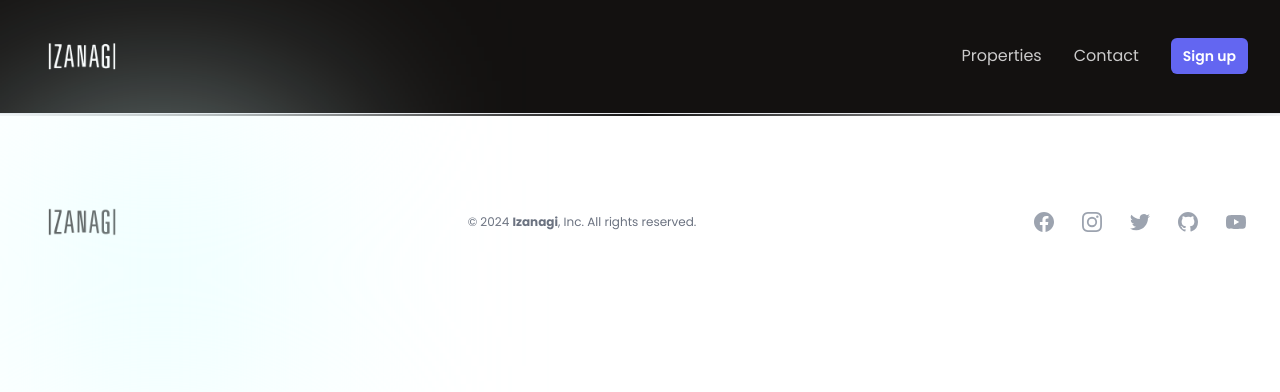
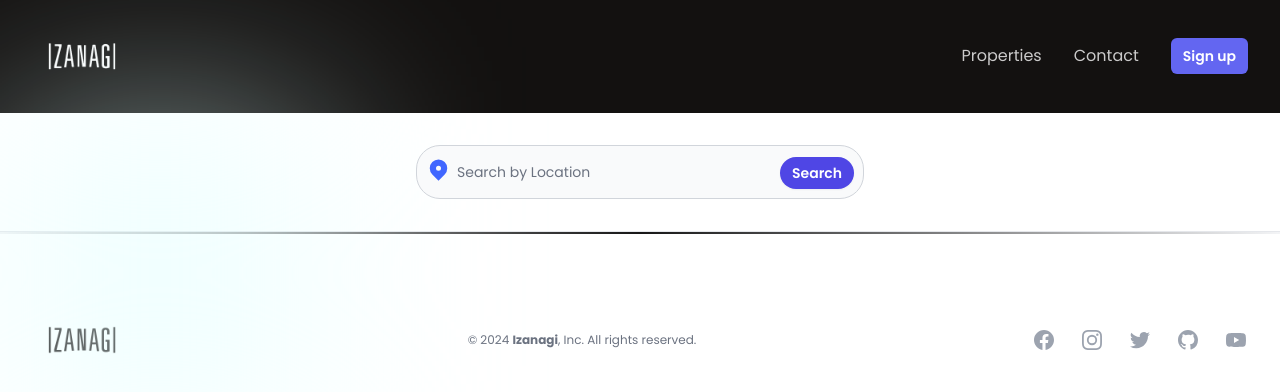
Before and after one commit to LaithFerjeoui/Full-Stack-Real-Estate-IZANAGI, a React (Vite) app in the folder client side/: page /properties in a window 1280 px wide. Shown: the top 392 px of the page. Built offline with nearby package versions, Linux system fonts and the light colour scheme.

Commit message:
properties and routes

```diff
--- a/client side/src/components/Carousel.jsx
+++ b/client side/src/components/Carousel.jsx
@@ -4,6 +4,7 @@ import "swiper/css";
 import data from "../utils/slider.json";
 import { sliderSettings } from "../utils/common.js";
 import "./SwiperButtons.css";
+import PropertyCard from "./PropertyCard.jsx";
 const Carousel = () => {
   return (
     <section className="r-wrapper">
@@ -17,17 +18,7 @@ const Carousel = () => {
           <SlideNextButton />
           {data.map((card, i) => (
             <SwiperSlide key={i}>
-              <div className="flexColStart r-card gap-2.5 p-2 shadow-xl  rounded-[10px] max-w-max m-auto transition duration-200 ease-in hover:cursor-pointer hover:scale-[1.025] ">
-                <img src={card.image} alt="" className="w-[100%] max-w-60" />
-                <span className="secondaryText text-sm font-semibold">
-                  <span className="text-orange-400">$</span>
-                  {card.price}
-                </span>
-                <span className="titleCard text-base ">{card.name}</span>
-                <span className="secondaryText text-xs w-60">
-                  {card.detail}
-                </span>
-              </div>
+              <PropertyCard card={card}/>
             </SwiperSlide>
           ))}
         </Swiper>
--- /dev/null
+++ b/client side/src/components/PropertyCard.jsx
@@ -0,0 +1,19 @@
+import React from "react";
+import { AiFillHeart } from "react-icons/ai";
+const PropertyCard = ({ card }) => {
+  return (
+    <div className="flexColStart r-card gap-2.5 p-2 shadow-xl  rounded-[10px] max-w-max m-auto transition duration-200 ease-in hover:cursor-pointer hover:scale-[1.025]  ">
+      {" "}
+      <AiFillHeart size={24} className="absolute top-[22px] right-[25px] z-1" color="white" />
+      <img src={card.image} alt="" className="w-[100%] max-w-60" />
+      <span className="secondaryText text-sm font-semibold">
+        <span className="text-orange-400">$</span>
+        {card.price}
+      </span>
+      <span className="titleCard text-base ">{card.name}</span>
+      <span className="secondaryText text-xs w-60">{card.detail}</span>
+    </div>
+  );
+};
+
+export default PropertyCard;
--- a/client side/src/pages/Properties.jsx
+++ b/client side/src/pages/Properties.jsx
@@ -1,8 +1,36 @@
 import React from 'react'
+import SearchBar from '../components/SearchBar'
+import { HiLocationMarker } from 'react-icons/hi'
 
 const Properties = () => {
   return (
     <div>
+        <div className="flexColCenter paddings innerWidth gap-8 ">
+          <div className='w-[100%] min-w-40 max-w-[448px] rounded-xl'>
+          <form>
+
+              <div class="relative">
+              <HiLocationMarker  color="var(--blue)" size={25} className="absolute start-2.5 top-3 "/>
+                <input
+                  type="search"
+                  id="default-search"
+                  class="block w-full p-4 ps-10 text-sm text-gray-900 border border-gray-300 rounded-3xl bg-gray-50 focus:ring-blue-500 focus:border-blue-500 dark:bg-gray-300 dark:border-gray-400 dark:placeholder-gray-500 dark:text-black dark:focus:ring-blue-500 dark:focus:border-blue-500"
+                  placeholder="Search by Location"
+                  required
+                />
+                <button
+        type="button"
+        className="absolute end-2.5 bottom-2.5 rounded-full bg-indigo-600 px-3 py-1.5 text-sm font-semibold text-white shadow-sm hover:bg-indigo-500 focus-visible:outline focus-visible:outline-2 focus-visible:outline-offset-2 focus-visible:outline-indigo-600"
+      >
+        Search
+      </button>
+              </div>
+            </form>
+
+          </div>
+
+
+        </div>
 
     </div>
   )
```
Also changed, not shown: client side/src/components/Hero.css (deleted, +0 -12 lines), client side/src/components/PrivacyPolicy.jsx (+8 -2 lines).
